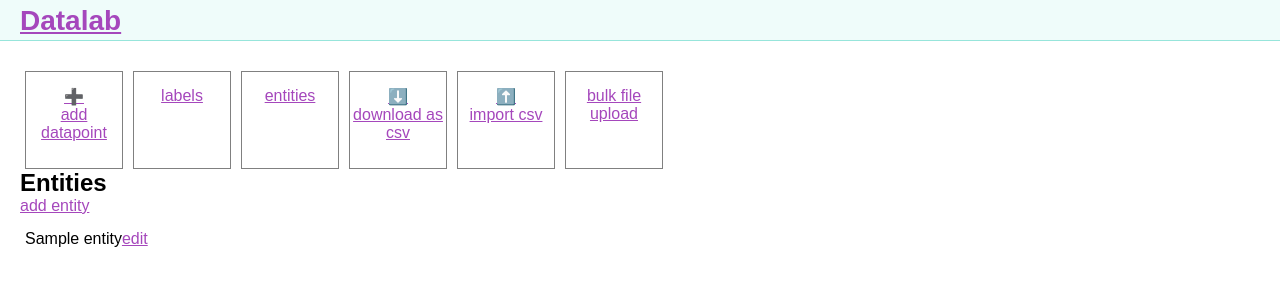
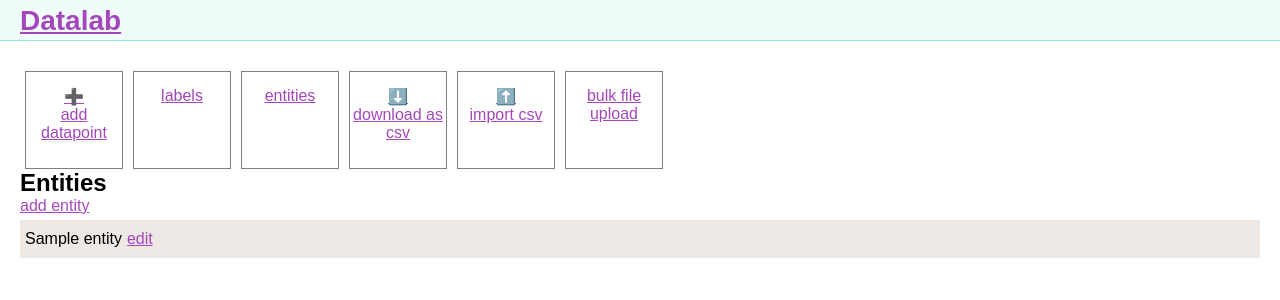
Before and after one commit to tomaslibal/datalab, a Django app: page /entities/ in a window 1280 px wide. Shown: the top 300 px of the page. Run offline with Django 3.2, Linux system fonts and the light colour scheme; tables that the repository leaves empty hold one stand-in row (values such as "Sample post").

Commit message:
add sames styles for the entities table as the labels table has

```diff
--- a/lab/static/css/style_no_pre.css
+++ b/lab/static/css/style_no_pre.css
@@ -51,6 +51,11 @@ body {
     border: 1px solid grey;
 }
 
+#actions .action.active {
+    border: 3px solid grey;
+    background: #fff3e5;
+}
+
 #actions .action a {
     display: inline-block;
     padding-top: 15px;
@@ -90,6 +95,10 @@ h1 {
     padding: 10px 5px;
 }
 
+#entities .entity {
+    background: #ede8e3;
+}
+
 #labels .label {
     background: #ede8e3;
 }
@@ -98,6 +107,7 @@ h1 {
     display: inline-block;
 }
 
+#entities .entity span,
 #labels .label span {
     display: inline-block;
     padding: 0 5px;
```
